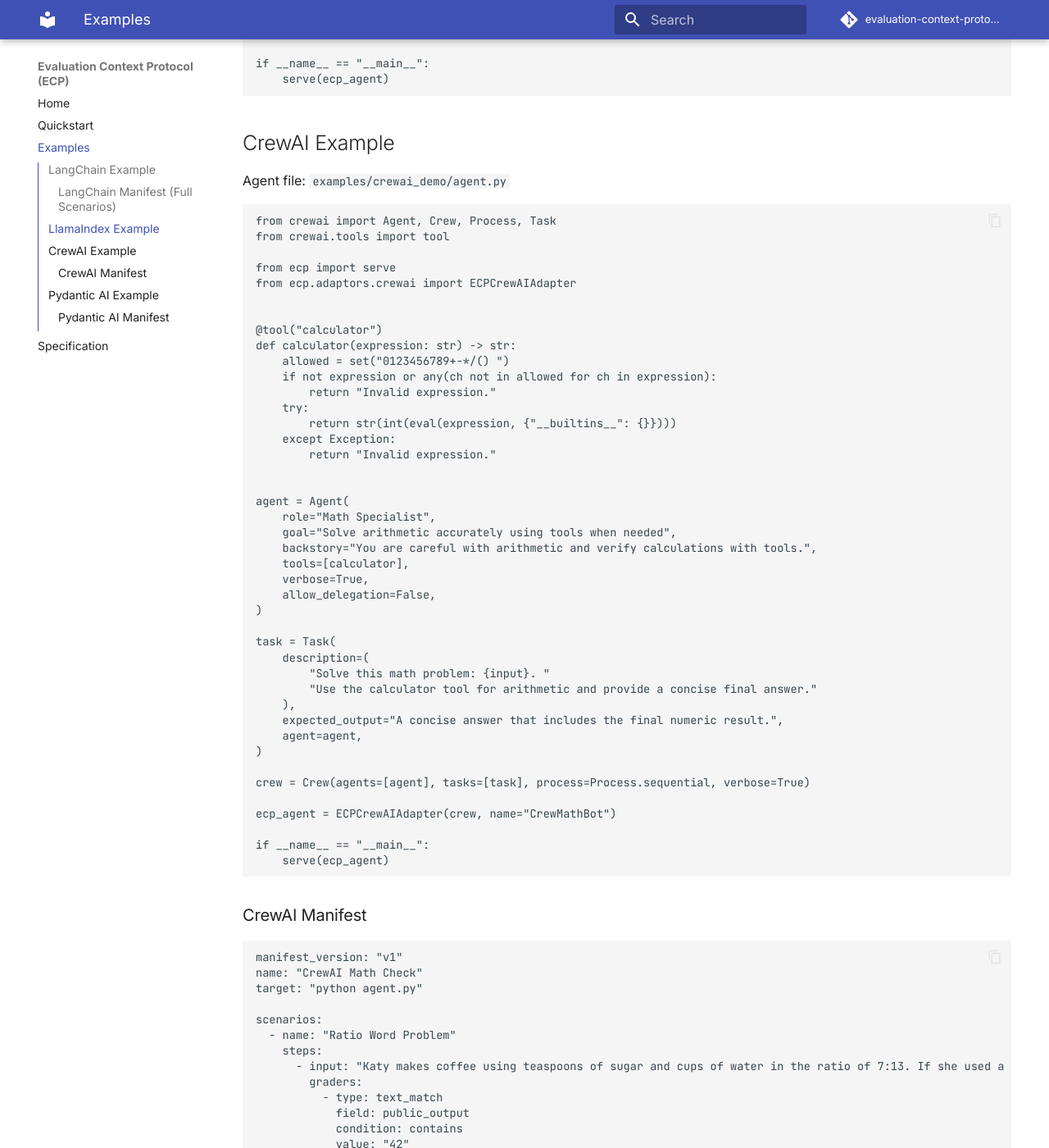
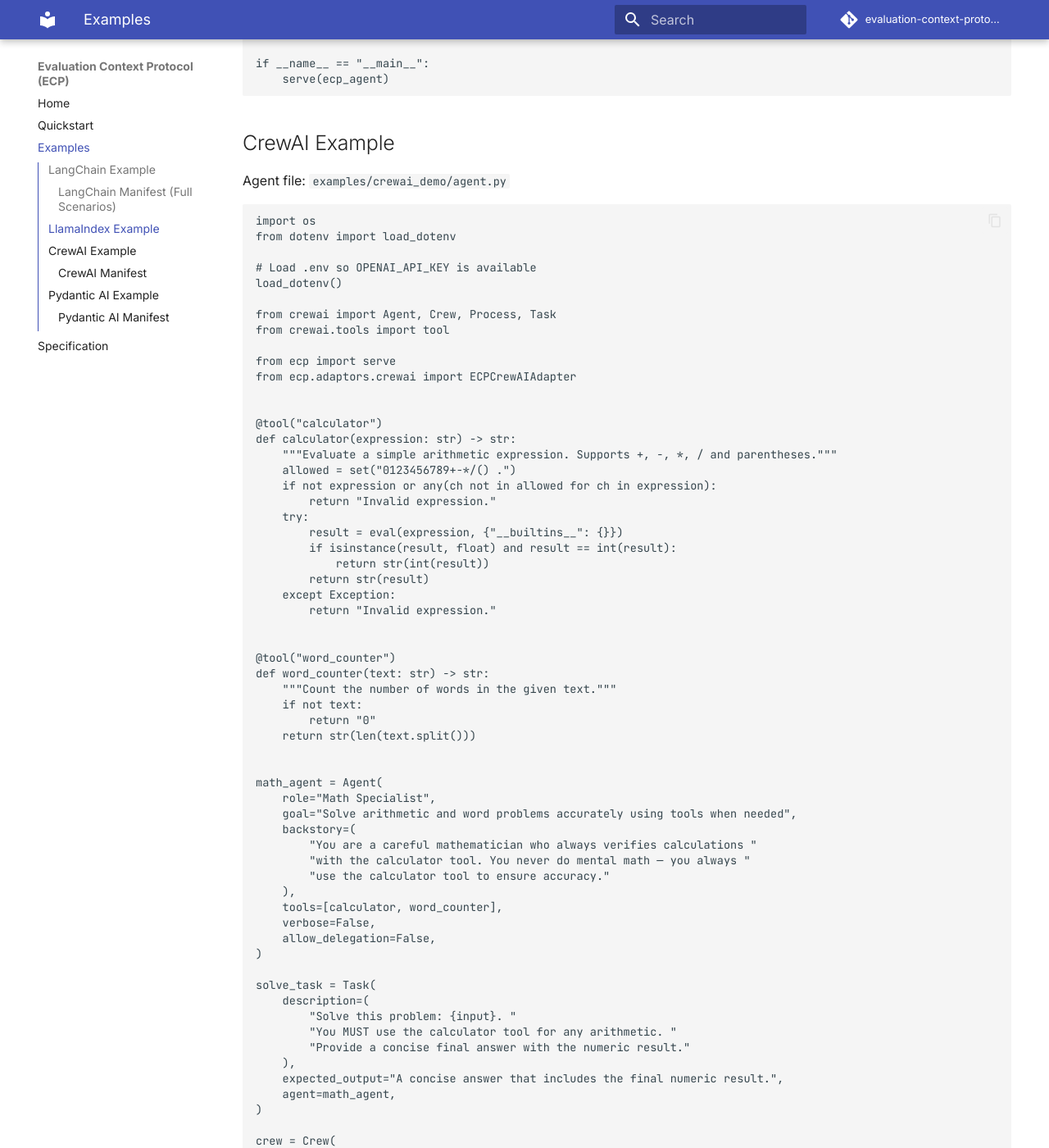
Before and after one commit to evaluation-context-protocol/ecp, an MkDocs documentation site: the page built from docs/examples.md, in a window 1280 px wide and 1400 px high, scrolled down 1771 px. Shown: the whole window at 82% size. Built offline with MkDocs 1.6.1 and Material for MkDocs 9.7.7, drawn with Linux system fonts in a browser that asks for light colours; comment, search, counter and statistics services are not loaded; some of the changed text lies outside the part shown.

Commit message:
docs: align public docs with current examples

````diff
--- a/docs/examples.md
+++ b/docs/examples.md
@@ -92,6 +92,12 @@
 Agent file: `examples/crewai_demo/agent.py`
 
 ```python
+import os
+from dotenv import load_dotenv
+
+# Load .env so OPENAI_API_KEY is available
+load_dotenv()
+
 from crewai import Agent, Crew, Process, Task
 from crewai.tools import tool
 
@@ -101,36 +107,62 @@
 
 @tool("calculator")
 def calculator(expression: str) -> str:
-    allowed = set("0123456789+-*/() ")
+    """Evaluate a simple arithmetic expression. Supports +, -, *, / and parentheses."""
+    allowed = set("0123456789+-*/() .")
     if not expression or any(ch not in allowed for ch in expression):
         return "Invalid expression."
     try:
-        return str(int(eval(expression, {"__builtins__": {}})))
+        result = eval(expression, {"__builtins__": {}})
+        if isinstance(result, float) and result == int(result):
+            return str(int(result))
+        return str(result)
     except Exception:
         return "Invalid expression."
 
 
-agent = Agent(
+@tool("word_counter")
+def word_counter(text: str) -> str:
+    """Count the number of words in the given text."""
+    if not text:
+        return "0"
+    return str(len(text.split()))
+
+
+math_agent = Agent(
     role="Math Specialist",
-    goal="Solve arithmetic accurately using tools when needed",
-    backstory="You are careful with arithmetic and verify calculations with tools.",
-    tools=[calculator],
-    verbose=True,
+    goal="Solve arithmetic and word problems accurately using tools when needed",
+    backstory=(
+        "You are a careful mathematician who always verifies calculations "
+        "with the calculator tool. You never do mental math — you always "
+        "use the calculator tool to ensure accuracy."
+    ),
+    tools=[calculator, word_counter],
+    verbose=False,
     allow_delegation=False,
 )
 
-task = Task(
+solve_task = Task(
     description=(
-        "Solve this math problem: {input}. "
-        "Use the calculator tool for arithmetic and provide a concise final answer."
+        "Solve this problem: {input}. "
+        "You MUST use the calculator tool for any arithmetic. "
+        "Provide a concise final answer with the numeric result."
     ),
     expected_output="A concise answer that includes the final numeric result.",
-    agent=agent,
+    agent=math_agent,
 )
 
-crew = Crew(agents=[agent], tasks=[task], process=Process.sequential, verbose=True)
+crew = Crew(
+    agents=[math_agent],
+    tasks=[solve_task],
+    process=Process.sequential,
+    verbose=False,
+)
 
-ecp_agent = ECPCrewAIAdapter(crew, name="CrewMathBot")
+def _to_inputs(input_text: str):
+    """Maps ECP step input string to CrewAI kickoff inputs dict."""
+    return {"input": input_text}
+
+ecp_agent = ECPCrewAIAdapter(crew, name="CrewMathBot", input_mapper=_to_inputs)
 
 if __name__ == "__main__":
     serve(ecp_agent)
@@ -140,10 +172,23 @@
 
 ```yaml
 manifest_version: "v1"
-name: "CrewAI Math Check"
+name: "CrewAI Docs Integration Test"
 target: "python agent.py"
 
 scenarios:
+  - name: "Simple Arithmetic"
+    steps:
+      - input: "What is 15 multiplied by 8?"
+        graders:
+          - type: text_match
+            field: public_output
+            condition: contains
+            value: "120"
+
+          - type: tool_usage
+            tool_name: "calculator"
+            arguments: {}
+
   - name: "Ratio Word Problem"
     steps:
       - input: "Katy makes coffee using teaspoons of sugar and cups of water in the ratio of 7:13. If she used a total of 120 teaspoons of sugar and cups of water, calculate the number of teaspoonfuls of sugar she used."
@@ -153,26 +198,18 @@
             condition: contains
             value: "42"
 
-          - type: llm_judge
-            field: public_output
-            prompt: "Does the response state the correct final number and clearly indicate it refers to the amount of sugar?"
-
           - type: tool_usage
             tool_name: "calculator"
             arguments: {}
 
-  - name: "Weekly Letters"
+  - name: "Multi-Step Calculation"
     steps:
-      - input: "James writes a 3-page letter to 2 different friends twice a week. How many pages does he write a year?"
+      - input: "James writes a 3-page letter to each of 2 different friends, and he does this 2 times every week. How many total pages does he write in a year (52 weeks)?"
         graders:
           - type: text_match
             field: public_output
             condition: contains
             value: "624"
-
-          - type: llm_judge
-            field: public_output
-            prompt: "Does the response state the correct final number and clearly indicate it refers to pages written per year?"
 
           - type: tool_usage
             tool_name: "calculator"
@@ -186,12 +223,16 @@
 ```python
 import os
 from dotenv import load_dotenv
+
+# Load .env so OPENAI_API_KEY is available
 load_dotenv()
+
 from pydantic_ai import Agent, RunContext
 from ecp import serve
 from ecp.adaptors.pydantic_ai import ECPPydanticAIAdapter
 
 def calculator(ctx: RunContext[None], expression: str) -> str:
+    """Evaluate a simple arithmetic expression. Supports +, -, *, / and parentheses."""
     allowed = set("0123456789+-*/() .")
     if not expression or any(ch not in allowed for ch in expression):
         return "Invalid expression."
@@ -203,6 +244,8 @@
     except Exception:
         return "Invalid expression."
 
+# We use gpt-4o as it's a standard reliable model.
+# In PydanticAI, tools are registered using decorators or the tools argument.
 math_agent = Agent(
     'openai:gpt-4o',
     system_prompt=(
@@ -211,7 +254,10 @@
         "Always show your reasoning before giving the final answer."
     )
 )
+
+# Register the tool
 math_agent.tool(calculator)
+
 ecp_agent = ECPPydanticAIAdapter(math_agent, name="PydanticAIMathBot")
 
 if __name__ == "__main__":
````
Also changed, not shown: README.md (+4 -4 lines), docs/index.md (+3 -2 lines).
